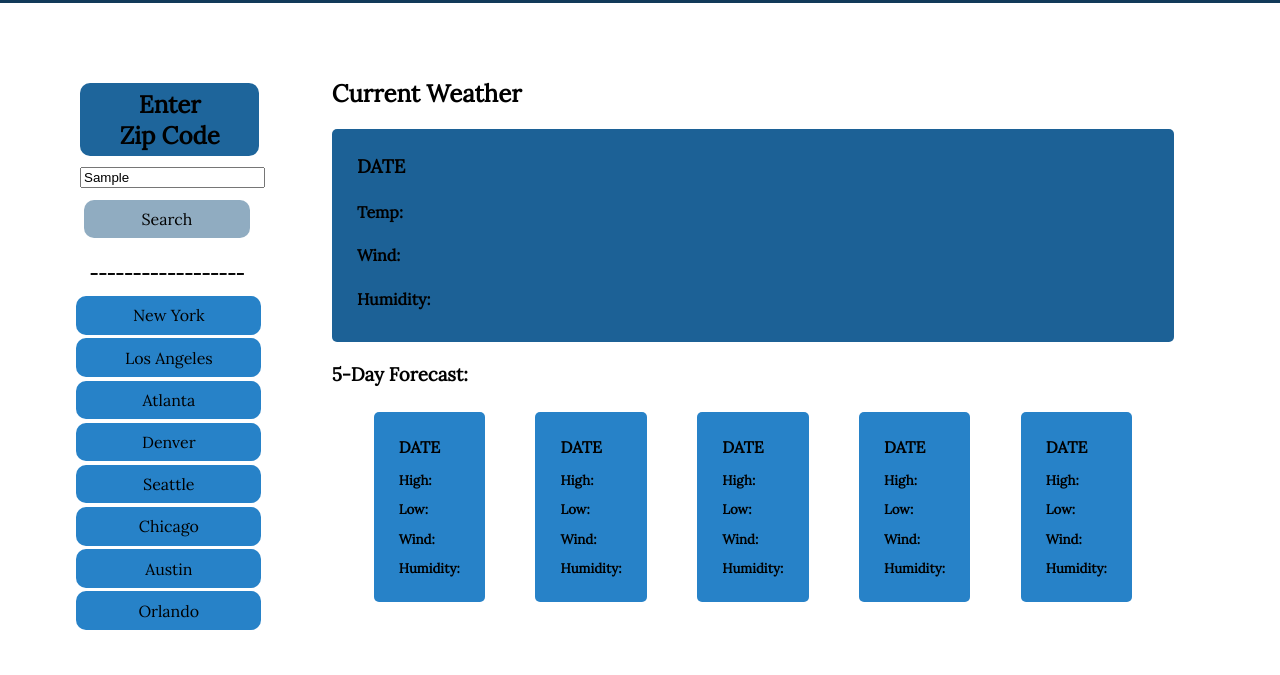
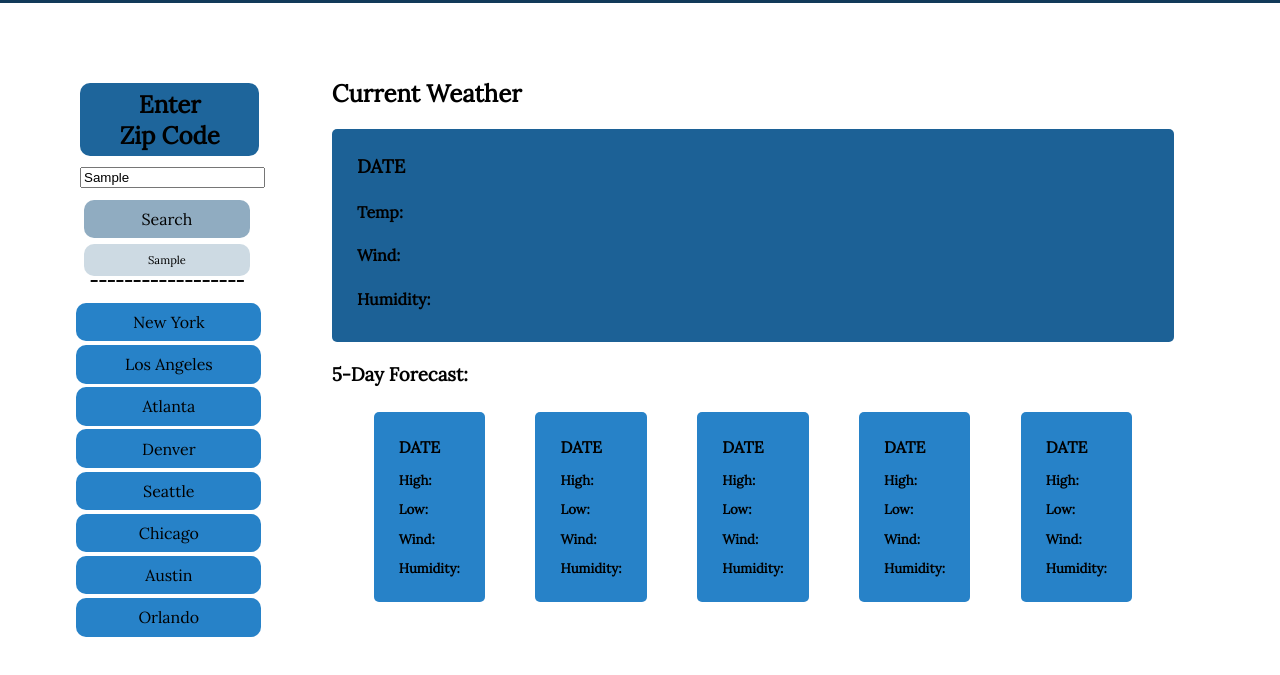
Before and after one commit to samanthashleyrose/Weather-Dashboard, a plain HTML site: page index.html in a window 1280 px wide. Both pictures are taken after typing "Sample" into the empty fields and a click on the button "Search". Shown: the part 89-764 px from the top of the page. Drawn offline with Linux system fonts and the light colour scheme; no server answers; a web font is replaced by a local one.

Commit message:
Search History

```diff
--- a/assets/css/style.css
+++ b/assets/css/style.css
@@ -71,7 +71,7 @@ input {
 #list-title {
     font-size: 1.1rem;
     margin-bottom: 5%;
-    margin-top: 10%;
+    margin-top: 1%;
 }
 
 .list-buttons {
@@ -83,6 +83,25 @@ input {
     border-radius: 10px;
     font-family:'Lora';
     font-size: 1rem;
+}
+
+.search-history-container {
+    margin-bottom: 3%;
+}
+
+.search-history{
+    background-color: rgba(112, 148, 175, 0.347);
+    border-radius: 10px;
+    margin-left: 5%;
+    padding: 5%;
+    width: 90%;
+    justify-content: center;
+    display: block;
+    font-size: .7rem;
+}
+
+li {
+    list-style: none;
 }
 
 /* CURRENT WEATHER DISPLAY */
--- a/assets/js/script.js
+++ b/assets/js/script.js
@@ -32,6 +32,41 @@ function updateWeatherData(zipcode, data) {
     saveDataToLocalStorage();
 }
 
+// Function to Display the users Search History
+function displaySearchHistory() {
+    const searchHistoryContainer = document.querySelector('.search-history-container');
+    const searchHistoryList = document.querySelector('.search-history');
+
+    // Create a new list item and link for the search history
+    const searchHistory = document.createElement('li');
+    const searchHistoryLink = document.createElement('a');
+    searchHistoryLink.textContent = zipcodeInput.value;
+
+    searchHistoryLink.setAttribute('data-zipcode', zipcodeInput.value);
+    searchHistory.appendChild(searchHistoryLink);
+    searchHistoryList.appendChild(searchHistory);
+
+    searchHistoryContainer.style.display === 'inline-block';
+
+        // Add a click event listener to each search history link
+    searchHistoryLink.addEventListener('click', function(event) {
+        event.preventDefault();
+        const clickedZipcode = this.getAttribute('data-zipcode');
+
+        // Check if data is available in local storage for the clicked zipcode
+        const storedData = getDataFromLocalStorage();
+        if (storedData[clickedZipcode]) {
+            // Data is available in local storage, display it without making API request
+            displayCurrentWeather(storedData[clickedZipcode]);
+            display5DayForecast(storedData[clickedZipcode].forecastData);
+        } else {
+            // Data is not available in local storage, fetch it from the API for the clicked zipcode
+            getCurrentWeatherAPI(clickedZipcode);
+            get5DayForecastAPI(clickedZipcode);
+        }
+    });
+}
+
 // Event listener for Search Button
 searchBTN.addEventListener('click', function(event) {
     event.preventDefault();
@@ -50,6 +85,9 @@ searchBTN.addEventListener('click', function(event) {
         getCurrentWeatherAPI(zipcode);
         get5DayForecastAPI(zipcode);
     }
+
+    displaySearchHistory();
+
 });
 
 // Function to get the API data for Today's Current weather
@@ -246,5 +284,6 @@ function getDataFromLocalStorage() {
     }
 
     console.log(storedData, "storedData");
+    return storedData;
 }
 getDataFromLocalStorage();
--- a/index.html
+++ b/index.html
@@ -24,9 +24,11 @@
                 <br>
                 <button id="search-btn">Search</button>
                 </form>
+            <div class="search-history-container">
+            <div class="search-history"></div>
             </div>
             <div class="city-list">
-                <h5 id="list-title">------------------</h5>
+                <h6 id="list-title">------------------</h6>
                 <button class="list-buttons" id="NY">New York</button>
                 <br>
                 <button class="list-buttons" id="LA">Los Angeles</button>
```
